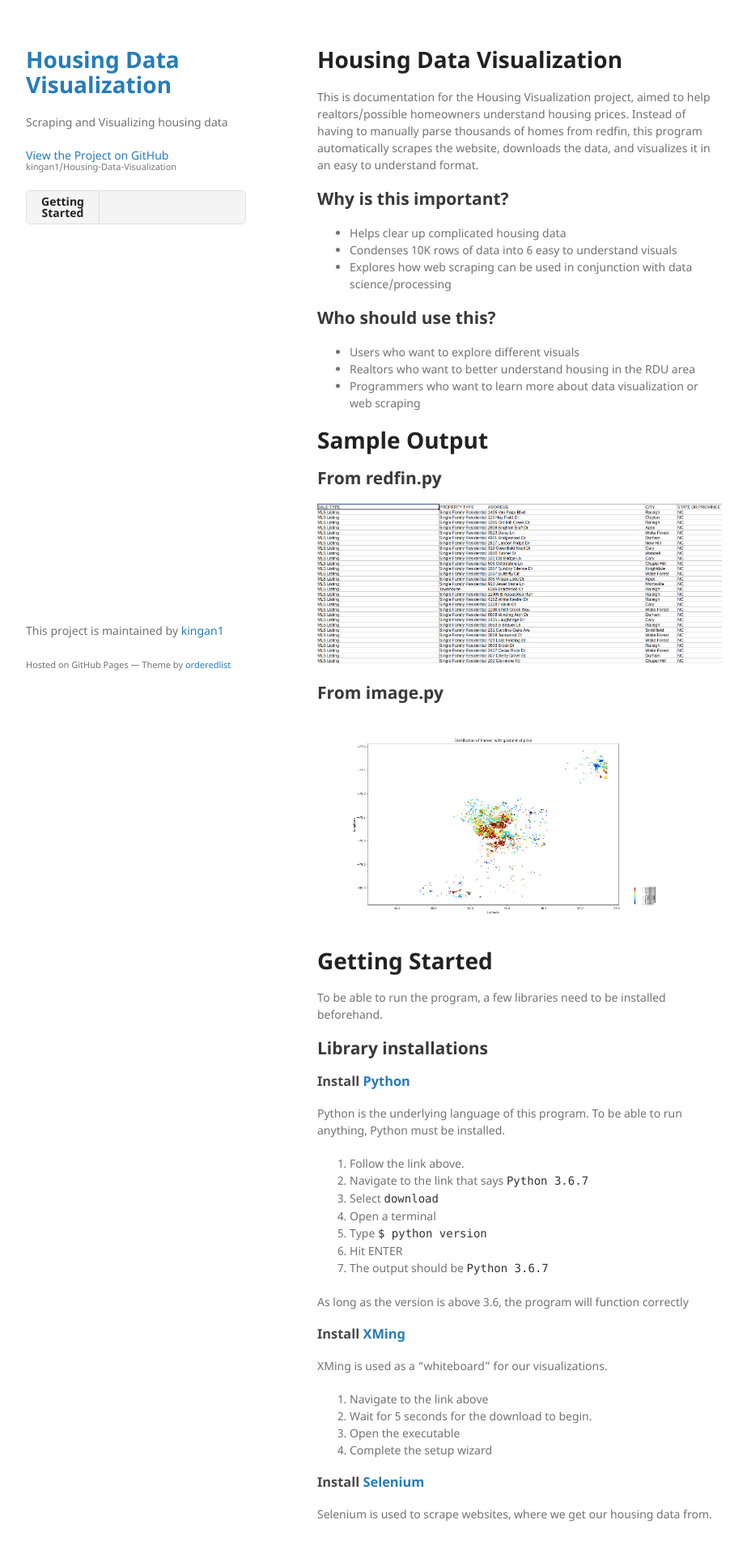
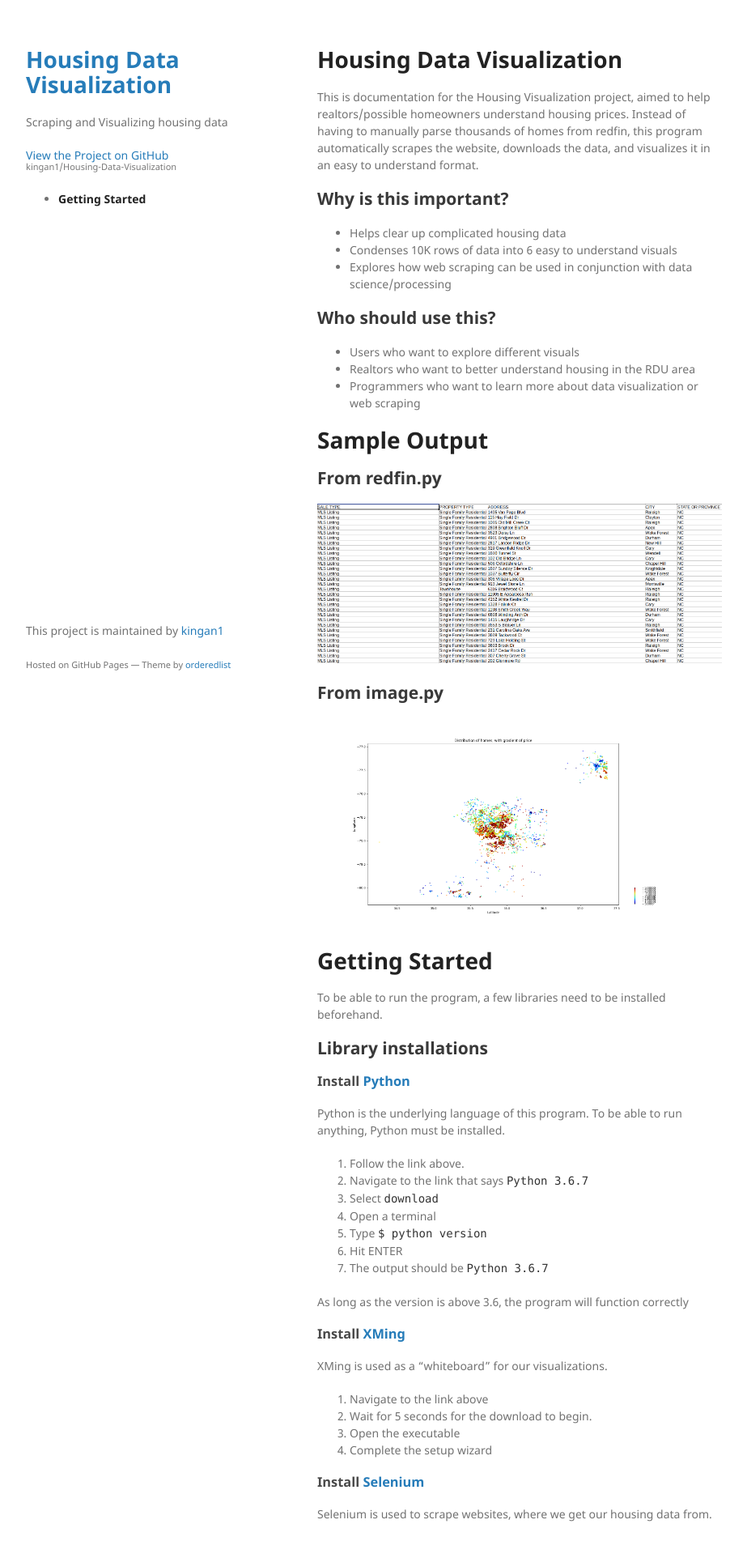
Before and after one commit to kingan1/Housing-Data-Visualization, a Jekyll site: the page built from README.md, in a window 1280 px wide. Shown: the top 1903 px of the page at 81% size, without its empty margins (178-1101 px from the left). Built offline with Jekyll 4.4.1, drawn with Linux system fonts in a browser that asks for light colours; our own code applies the rules of GitHub Pages for plain Markdown files.

Commit message:
Update default.html

```diff
--- a/_layouts/default.html
+++ b/_layouts/default.html
@@ -21,8 +21,8 @@
 
         <p class="view"><a href="{{ site.github.repository_url }}">View the Project on GitHub <small>{{ site.github.repository_nwo }}</small></a></p>
 
-        <ul class="downloads">
-          <li><a href="/gettingStarted.html"><strong>Getting Started</strong></a></li>
+        <ul>
+          <li><a href="/Housing-Data-Visualization/gettingStarted.html"><strong>Getting Started</strong></a></li>
         </ul>
       </header>
       <section>
```
